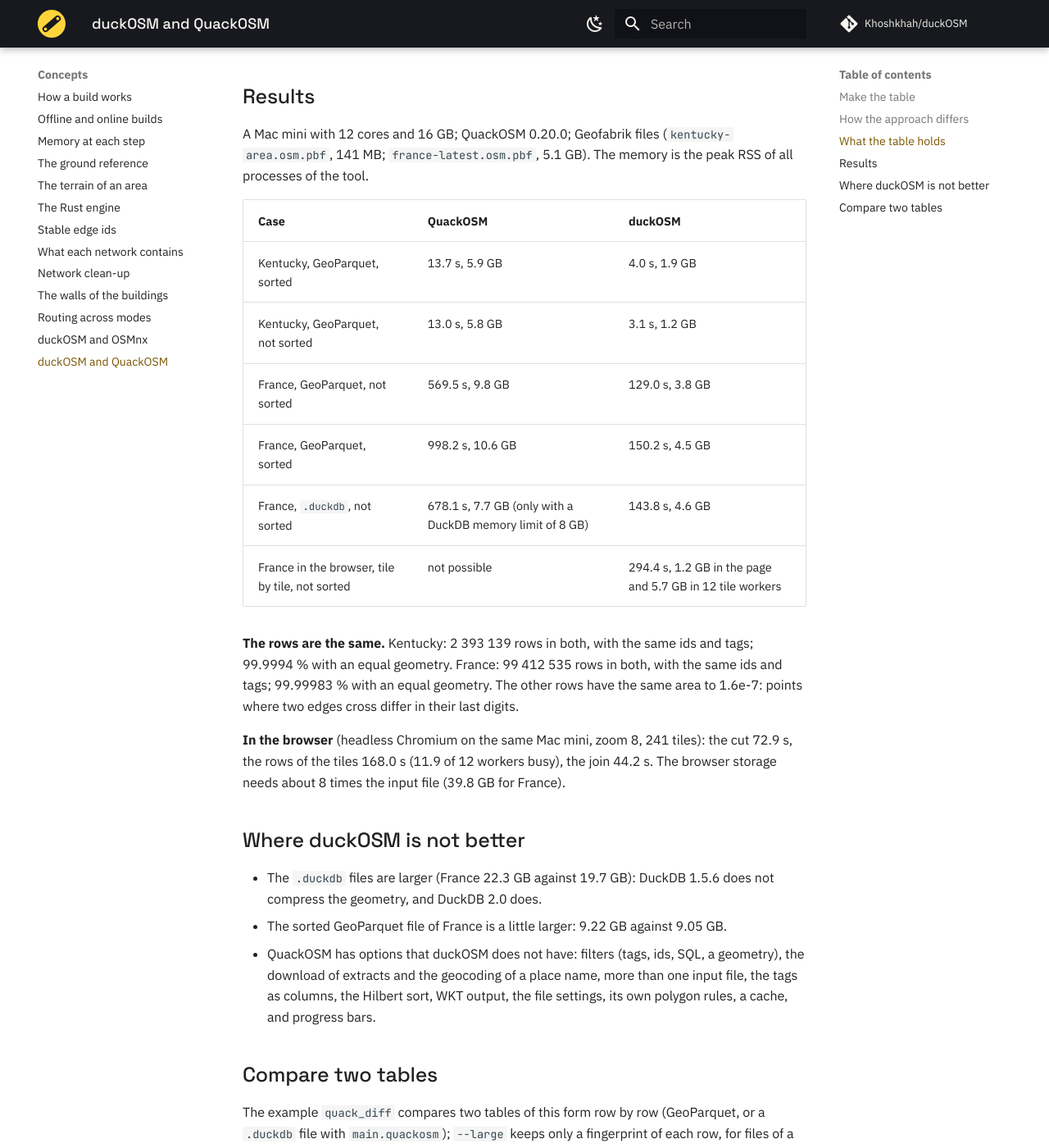
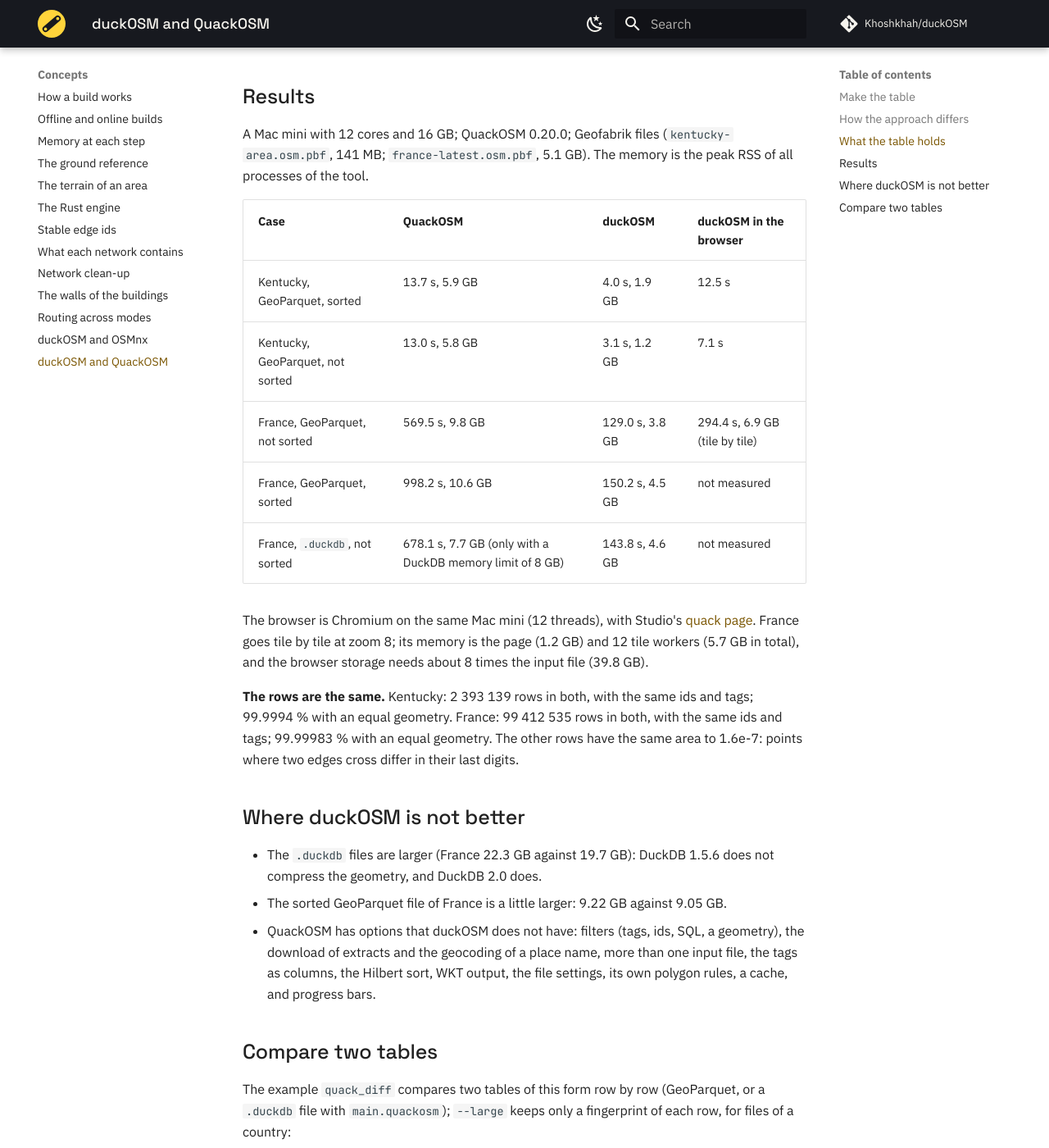
Before and after one commit to Khoshkhah/duckOSM, an MkDocs documentation site: the page built from docs/concepts/quackosm.md, in a window 1280 px wide and 1400 px high, scrolled down 2122 px. Shown: the whole window at 82% size. Built offline with MkDocs 1.6.1 and Material for MkDocs 9.7.7, drawn with Linux system fonts in a browser that asks for light colours; comment, search, counter and statistics services are not loaded.

Commit message:
Docs: the QuackOSM page, the browser as a column of the results table
Co-Authored-By: Claude Opus 5.5 <noreply@anthropic.com>

```diff
--- a/docs/concepts/quackosm.md
+++ b/docs/concepts/quackosm.md
@@ -58,22 +58,21 @@ that, use `duckosm build`.
 A Mac mini with 12 cores and 16 GB; QuackOSM 0.20.0; Geofabrik files (`kentucky-area.osm.pbf`, 141 MB;
 `france-latest.osm.pbf`, 5.1 GB). The memory is the peak RSS of all processes of the tool.
 
-| Case | QuackOSM | duckOSM |
-|---|---|---|
-| Kentucky, GeoParquet, sorted | 13.7 s, 5.9 GB | 4.0 s, 1.9 GB |
-| Kentucky, GeoParquet, not sorted | 13.0 s, 5.8 GB | 3.1 s, 1.2 GB |
-| France, GeoParquet, not sorted | 569.5 s, 9.8 GB | 129.0 s, 3.8 GB |
-| France, GeoParquet, sorted | 998.2 s, 10.6 GB | 150.2 s, 4.5 GB |
-| France, `.duckdb`, not sorted | 678.1 s, 7.7 GB (only with a DuckDB memory limit of 8 GB) | 143.8 s, 4.6 GB |
-| France in the browser, tile by tile, not sorted | not possible | 294.4 s, 1.2 GB in the page and 5.7 GB in 12 tile workers |
+| Case | QuackOSM | duckOSM | duckOSM in the browser |
+|---|---|---|---|
+| Kentucky, GeoParquet, sorted | 13.7 s, 5.9 GB | 4.0 s, 1.9 GB | 12.5 s |
+| Kentucky, GeoParquet, not sorted | 13.0 s, 5.8 GB | 3.1 s, 1.2 GB | 7.1 s |
+| France, GeoParquet, not sorted | 569.5 s, 9.8 GB | 129.0 s, 3.8 GB | 294.4 s, 6.9 GB (tile by tile) |
+| France, GeoParquet, sorted | 998.2 s, 10.6 GB | 150.2 s, 4.5 GB | not measured |
+| France, `.duckdb`, not sorted | 678.1 s, 7.7 GB (only with a DuckDB memory limit of 8 GB) | 143.8 s, 4.6 GB | not measured |
+
+The browser is Chromium on the same Mac mini (12 threads), with Studio's [quack page](https://khoshkhah.github.io/duckosm-studio/quack.html).
+France goes tile by tile at zoom 8; its memory is the page (1.2 GB) and 12 tile workers (5.7 GB in total), and the
+browser storage needs about 8 times the input file (39.8 GB).
 
 **The rows are the same.** Kentucky: 2 393 139 rows in both, with the same ids and tags; 99.9994 % with an equal
 geometry. France: 99 412 535 rows in both, with the same ids and tags; 99.99983 % with an equal geometry. The other rows
 have the same area to 1.6e-7: points where two edges cross differ in their last digits.
-
-**In the browser** (headless Chromium on the same Mac mini, zoom 8, 241 tiles): the cut 72.9 s, the rows of the tiles
-168.0 s (11.9 of 12 workers busy), the join 44.2 s. The browser storage needs about 8 times the input file (39.8 GB for
-France).
 
 ## Where duckOSM is not better
 
```
